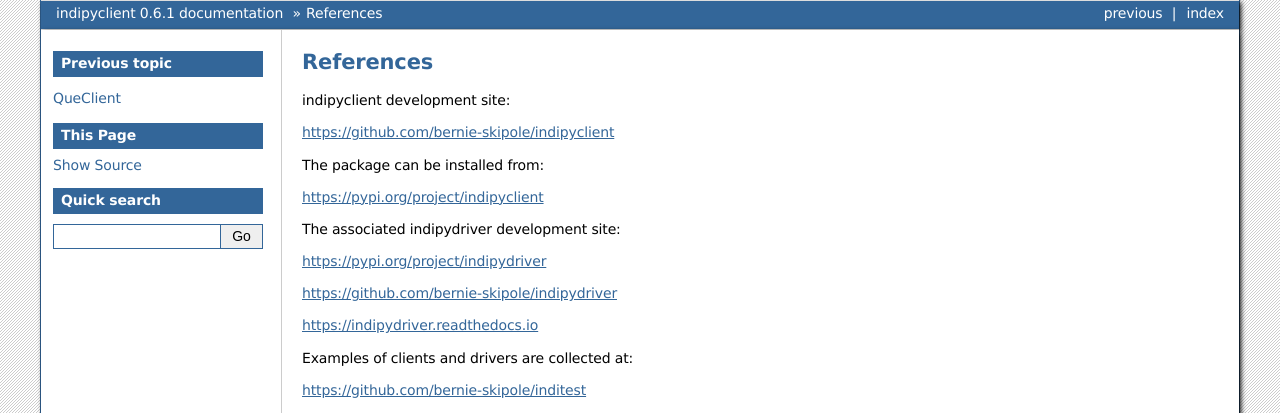
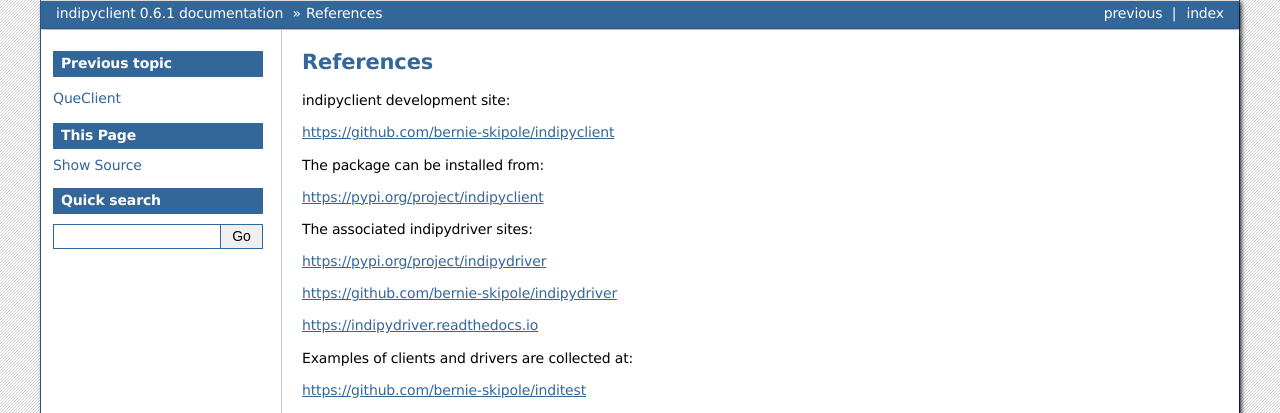
Before and after one commit to bernie-skipole/indipyclient, a Sphinx documentation site: the page built from docs/source/usage/references.rst, in a window 1280 px wide. Shown: the top 413 px of the page. Built offline with Sphinx 7.4.7, drawn with Linux system fonts in a browser that asks for light colours.

Commit message:
doc change

```diff
--- a/docs/source/usage/references.rst
+++ b/docs/source/usage/references.rst
@@ -11,7 +11,7 @@ The package can be installed from:
 
 https://pypi.org/project/indipyclient
 
-The associated indipydriver development site:
+The associated indipydriver sites:
 
 https://pypi.org/project/indipydriver
 
```
